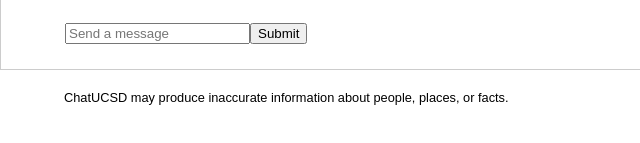
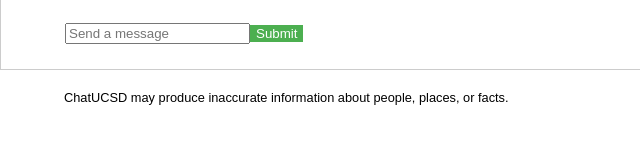
Before and after one commit to bellachip49/KrystalCSE170Lab3, a plain HTML site: page index.html in a window 1280 px wide. Shown: the part 203-346 px from the top of the page, 0-640 px from the left. Drawn offline with Linux system fonts and the light colour scheme.

Commit message:
make change

```diff
--- a/styles.css
+++ b/styles.css
@@ -44,3 +44,9 @@ p {
     margin: 0 auto;
     padding: 25px 5%;
 }
+
+button {
+    background-color: #4CAF50;
+    border: none;
+    color: white;
+}
```
